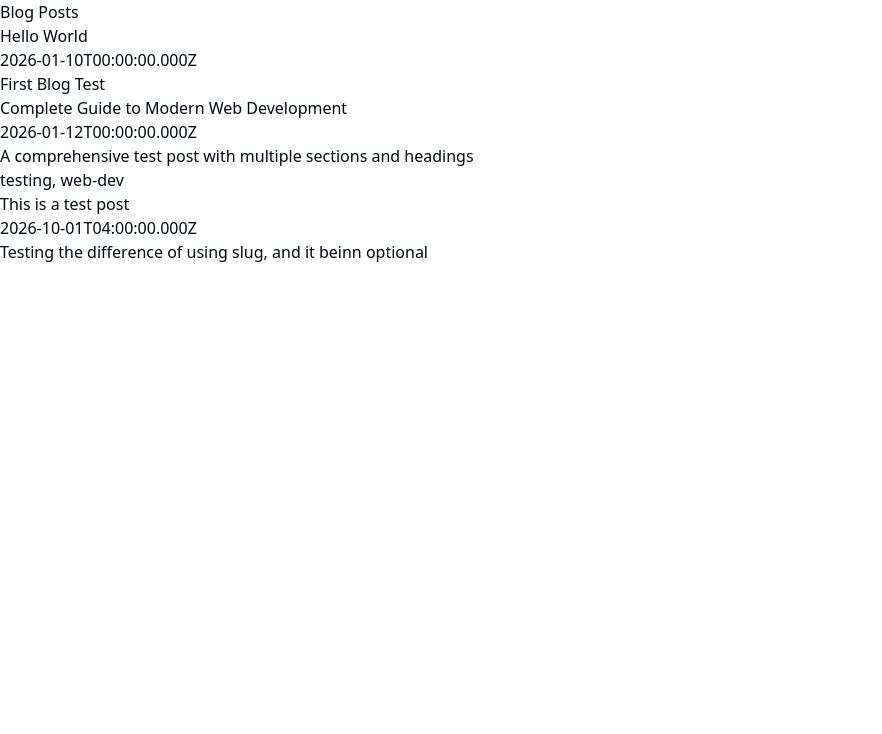
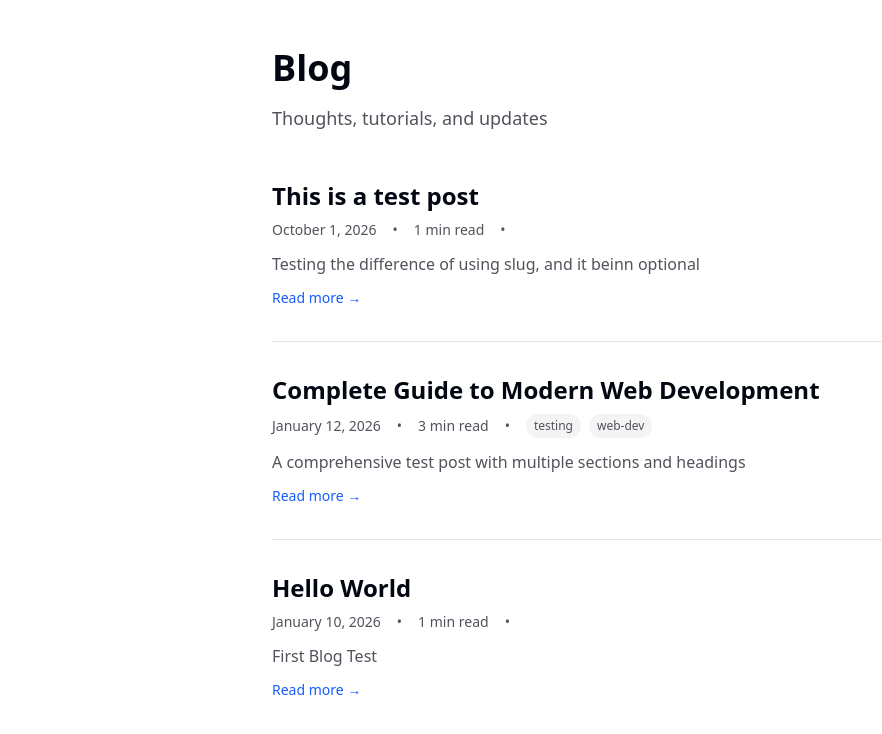
Before and after one commit to cishocksr/cishockley.com, a Next.js app: page /blog in a window 1280 px wide. Shown: the top 734 px of the page, without its empty margins (0-882 px from the left). Built offline with nearby package versions, Linux system fonts and the light colour scheme.

Commit message:
feat: blog listing page has v1 styling

```diff
--- a/app/blog/page.tsx
+++ b/app/blog/page.tsx
@@ -1,27 +1,80 @@
-// Import blog posts from .velite
-
 import Link from "next/link";
 import { blog } from "@/.velite";
 
 // 2. Create a component that returns JSX.
 export default function BlogPage() {
-  console.log("Blog posts: ", blog);
-  console.log(
-    "Slugs:",
-    blog.map((p) => p.slug)
-  );
+  const posts = blog
+    .filter((post) => post.published)
+    .sort((a, b) => new Date(b.date).getTime() - new Date(a.date).getTime());
+
   return (
-    <div>
-      <h1>Blog Posts</h1>
+    <div className="mx-auto max-w-3xl px-4 py-12">
+      {/* Page Header */}
+      <div className="mb-12">
+        <h1 className="mb-4 text-4xl font-bold">Blog</h1>
+        <p className="text-lg text-zinc-600 dark:text-zinc-400">
+          Thoughts, tutorials, and updates
+        </p>
+      </div>
+      <div className="space-y-8">
+        {posts.map((post) => (
+          <article
+            key={post.slug}
+            className="group border-b border-zinc-200 pb-8 last:border-0 dark:border-zinc-800"
+          >
+            {/* Post Title */}
+            <Link href={post.permalink} className="block">
+              <h2 className="mb-2 text-2xl font-semibold transition-colors group-hover:text-blue-600 dark:group-hover:text-blue-400">
+                {post.title}
+              </h2>
+            </Link>
 
-      {blog.map((post) => (
-        <div key={post.slug}>
-          <Link href={post.permalink}>{post.title}</Link>
-          <p>{post.date}</p>
-          <p>{post.description}</p>
-          <p>{post.tags?.join(", ")} </p>
-        </div>
-      ))}
+            {/* Post Metadata */}
+            <div className="mb-3 flex items-center gap-4 text-sm text-zinc-600 dark:text-zinc-400">
+              {/* Date */}
+              <time dateTime={post.date}>
+                {new Date(post.date).toLocaleDateString("en-US", {
+                  year: "numeric",
+                  month: "long",
+                  day: "numeric",
+                })}
+              </time>
+              <span>•</span>
+              {/* Reading Time */}
+              <span>{post.metadata.readingTime} min read</span>
+              <span>•</span>
+
+              {/* Tags */}
+              {post.tags && post.tags.length > 0 && (
+                <div className="flex gap-2">
+                  {post.tags.map((tag) => (
+                    <span
+                      key={tag}
+                      className="rounded-full bg-zinc-100 px-2 py-1 text-xs dark:bg-zinc-800"
+                    >
+                      {tag}
+                    </span>
+                  ))}
+                </div>
+              )}
+            </div>
+
+            {/* Post Description or Excerpt */}
+            <p className="text-zinc-600 dark:text-zinc-400">
+              {post.description || post.excerpt}
+            </p>
+
+            {/* Read More Link */}
+            <Link
+              href={post.permalink}
+              aria-label={`Read more about ${post.title}`}
+              className="mt-3 inline-block text-sm font-medium text-blue-600 hover:underline dark:text-blue-400"
+            >
+              Read more →
+            </Link>
+          </article>
+        ))}
+      </div>
     </div>
   );
 }
```
